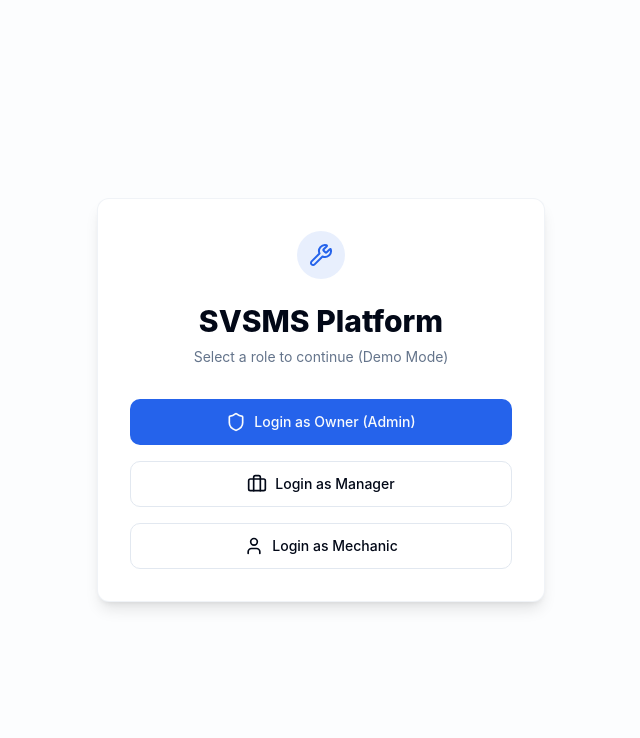
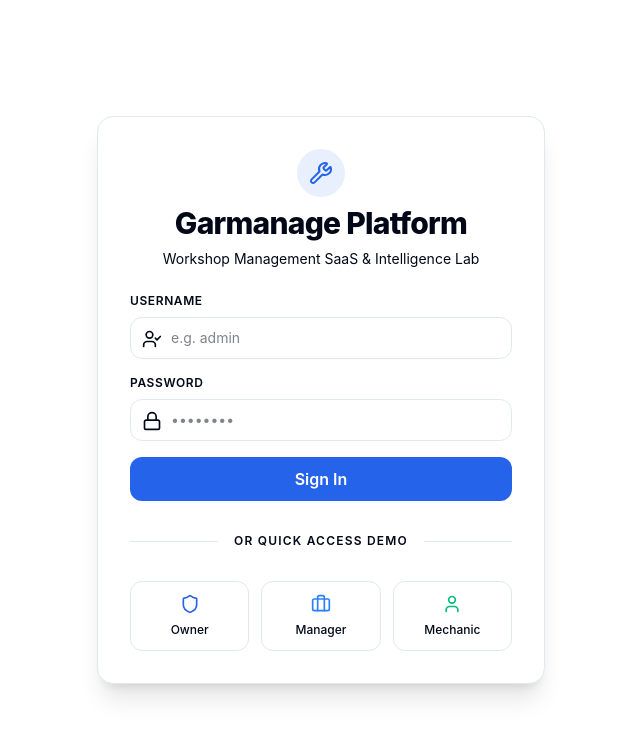
Before and after one commit to 43101aditya-design/Garmanage, a React (Vite) app in the folder svsms/: page /login in a window 1280 px wide. Shown: the top 738 px of the page, without its empty margins (319-959 px from the left). Built offline with nearby package versions, Linux system fonts and the light colour scheme; no server answers.

Commit message:
Update Login page to include form fields, better validation, and correct AuthService typings

```diff
--- a/svsms/src/api/services/authService.ts
+++ b/svsms/src/api/services/authService.ts
@@ -1,7 +1,7 @@
 import { apiClient } from './apiClient';
 
 export class AuthService {
-  static async login(credentials: { email: string; password?: string; role?: string }) {
+  static async login(credentials: { email?: string; username?: string; password?: string; role?: string }) {
     if (import.meta.env.VITE_API_MODE === 'mock') {
         const dummyToken = 'mock_jwt_token';
         const role = credentials.role || 'admin';
--- a/svsms/src/pages/auth/Login.tsx
+++ b/svsms/src/pages/auth/Login.tsx
@@ -1,68 +1,160 @@
 import React, { useState } from 'react';
 import { useAuthStore } from '../../store/authStore';
 import { AuthService } from '../../api/services/authService';
-import { Wrench, User, Shield, Briefcase } from 'lucide-react';
+import { Wrench, User, Shield, Briefcase, Lock, UserCheck, AlertCircle } from 'lucide-react';
 import { useNavigate } from 'react-router-dom';
+import { toast } from 'sonner';
 
 export const Login = () => {
   const login = useAuthStore(state => state.login);
   const navigate = useNavigate();
   const [loading, setLoading] = useState(false);
+  const [username, setUsername] = useState('');
+  const [password, setPassword] = useState('');
+  const [error, setError] = useState<string | null>(null);
+
+  const handleCustomLogin = async (e: React.FormEvent) => {
+    e.preventDefault();
+    if (!username || !password) {
+      setError('Please enter both username and password');
+      toast.error('Credentials required');
+      return;
+    }
+
+    setLoading(true);
+    setError(null);
+    try {
+      const data = await AuthService.login({ username, password });
+      login(data.user, data.token);
+      toast.success('Logged in successfully!');
+      navigate('/');
+    } catch (err: any) {
+      const msg = err.message || 'Login failed. Please check your credentials.';
+      setError(msg);
+      toast.error(msg);
+    } finally {
+      setLoading(false);
+    }
+  };
 
   const handleDemoLogin = async (role: 'admin' | 'manager' | 'mechanic') => {
     setLoading(true);
+    setError(null);
     try {
       const data = await AuthService.login({ email: `${role}@svsms.com`, role });
       login(data.user, data.token);
+      toast.success(`Logged in as Demo ${role.toUpperCase()}`);
       navigate('/');
-    } catch (err) {
-      console.error(err);
+    } catch (err: any) {
+      const msg = err.message || 'Demo login failed';
+      setError(msg);
+      toast.error(msg);
     } finally {
       setLoading(false);
     }
   };
 
   return (
-    <div className="min-h-screen flex items-center justify-center bg-muted/20">
-      <div className="max-w-md w-full space-y-8 p-8 bg-card rounded-xl shadow-lg border border-border/50">
-        <div className="text-center">
+    <div className="min-h-screen flex items-center justify-center bg-background p-4">
+      <div className="max-w-md w-full space-y-6 p-8 bg-card rounded-2xl shadow-xl border border-border">
+
+        {/* Branding & Logo */}
+        <div className="text-center space-y-2">
           <div className="mx-auto h-12 w-12 bg-primary/10 rounded-full flex items-center justify-center">
             <Wrench className="h-6 w-6 text-primary" />
           </div>
-          <h2 className="mt-6 text-3xl font-extrabold text-foreground">
-            SVSMS Platform
+          <h2 className="text-3xl font-extrabold text-foreground tracking-tight">
+            Garmanage Platform
           </h2>
-          <p className="mt-2 text-sm text-muted-foreground">
-            Select a role to continue (Demo Mode)
+          <p className="text-sm text-textSecondary">
+            Workshop Management SaaS & Intelligence Lab
           </p>
         </div>
 
-        <div className="mt-8 space-y-4">
+        {/* Inline Error Alert */}
+        {error && (
+          <div className="flex items-center space-x-2 bg-destructive/10 text-destructive text-sm p-3 rounded-lg border border-destructive/20 animate-shake">
+            <AlertCircle className="w-5 h-5 shrink-0" />
+            <span>{error}</span>
+          </div>
+        )}
+
+        {/* Regular Credentials Login Form */}
+        <form onSubmit={handleCustomLogin} className="space-y-4">
+          <div>
+            <label className="block text-xs font-semibold text-textSecondary uppercase tracking-wider mb-2">Username</label>
+            <div className="relative">
+              <UserCheck className="absolute left-3 top-3 w-5 h-5 text-textSecondary" />
+              <input
+                type="text"
+                value={username}
+                onChange={(e) => setUsername(e.target.value)}
+                placeholder="e.g. admin"
+                className="w-full bg-background border border-border rounded-lg pl-10 pr-4 py-2.5 text-sm focus:outline-none focus:border-primary text-foreground"
+              />
+            </div>
+          </div>
+
+          <div>
+            <label className="block text-xs font-semibold text-textSecondary uppercase tracking-wider mb-2">Password</label>
+            <div className="relative">
+              <Lock className="absolute left-3 top-3 w-5 h-5 text-textSecondary" />
+              <input
+                type="password"
+                value={password}
+                onChange={(e) => setPassword(e.target.value)}
+                placeholder="••••••••"
+                className="w-full bg-background border border-border rounded-lg pl-10 pr-4 py-2.5 text-sm focus:outline-none focus:border-primary text-foreground"
+              />
+            </div>
+          </div>
+
+          <button
+            type="submit"
+            disabled={loading}
+            className="w-full bg-primary text-background hover:bg-primary-hover font-semibold py-2.5 rounded-lg transition-colors flex justify-center items-center space-x-2 disabled:opacity-50"
+          >
+            {loading ? (
+              <div className="w-5 h-5 border-2 border-background border-t-transparent rounded-full animate-spin" />
+            ) : (
+              <span>Sign In</span>
+            )}
+          </button>
+        </form>
+
+        <div className="relative flex py-2 items-center">
+          <div className="flex-grow border-t border-border"></div>
+          <span className="flex-shrink mx-4 text-textSecondary text-xs uppercase tracking-widest font-semibold">Or Quick Access Demo</span>
+          <div className="flex-grow border-t border-border"></div>
+        </div>
+
+        {/* Demo Fast Login Buttons */}
+        <div className="grid grid-cols-3 gap-3">
           <button
             onClick={() => handleDemoLogin('admin')}
             disabled={loading}
-            className="w-full flex items-center justify-center px-4 py-3 border border-transparent text-sm font-medium rounded-md text-primary-foreground bg-primary hover:bg-primary/90 focus:outline-none focus:ring-2 focus:ring-offset-2 focus:ring-primary transition-colors"
+            className="flex flex-col items-center justify-center p-3 border border-border rounded-xl bg-background hover:bg-hover hover:border-primary/50 transition-all text-xs font-medium space-y-2 text-foreground"
           >
-            <Shield className="w-5 h-5 mr-2" />
-            Login as Owner (Admin)
+            <Shield className="w-5 h-5 text-primary" />
+            <span>Owner</span>
           </button>
 
           <button
             onClick={() => handleDemoLogin('manager')}
             disabled={loading}
-            className="w-full flex items-center justify-center px-4 py-3 border border-border text-sm font-medium rounded-md text-foreground bg-card hover:bg-accent focus:outline-none focus:ring-2 focus:ring-offset-2 focus:ring-primary transition-colors"
+            className="flex flex-col items-center justify-center p-3 border border-border rounded-xl bg-background hover:bg-hover hover:border-primary/50 transition-all text-xs font-medium space-y-2 text-foreground"
           >
-            <Briefcase className="w-5 h-5 mr-2" />
-            Login as Manager
+            <Briefcase className="w-5 h-5 text-blue-500" />
+            <span>Manager</span>
           </button>
 
           <button
             onClick={() => handleDemoLogin('mechanic')}
             disabled={loading}
-            className="w-full flex items-center justify-center px-4 py-3 border border-border text-sm font-medium rounded-md text-foreground bg-card hover:bg-accent focus:outline-none focus:ring-2 focus:ring-offset-2 focus:ring-primary transition-colors"
+            className="flex flex-col items-center justify-center p-3 border border-border rounded-xl bg-background hover:bg-hover hover:border-primary/50 transition-all text-xs font-medium space-y-2 text-foreground"
           >
-            <User className="w-5 h-5 mr-2" />
-            Login as Mechanic
+            <User className="w-5 h-5 text-emerald-500" />
+            <span>Mechanic</span>
           </button>
         </div>
       </div>
```
